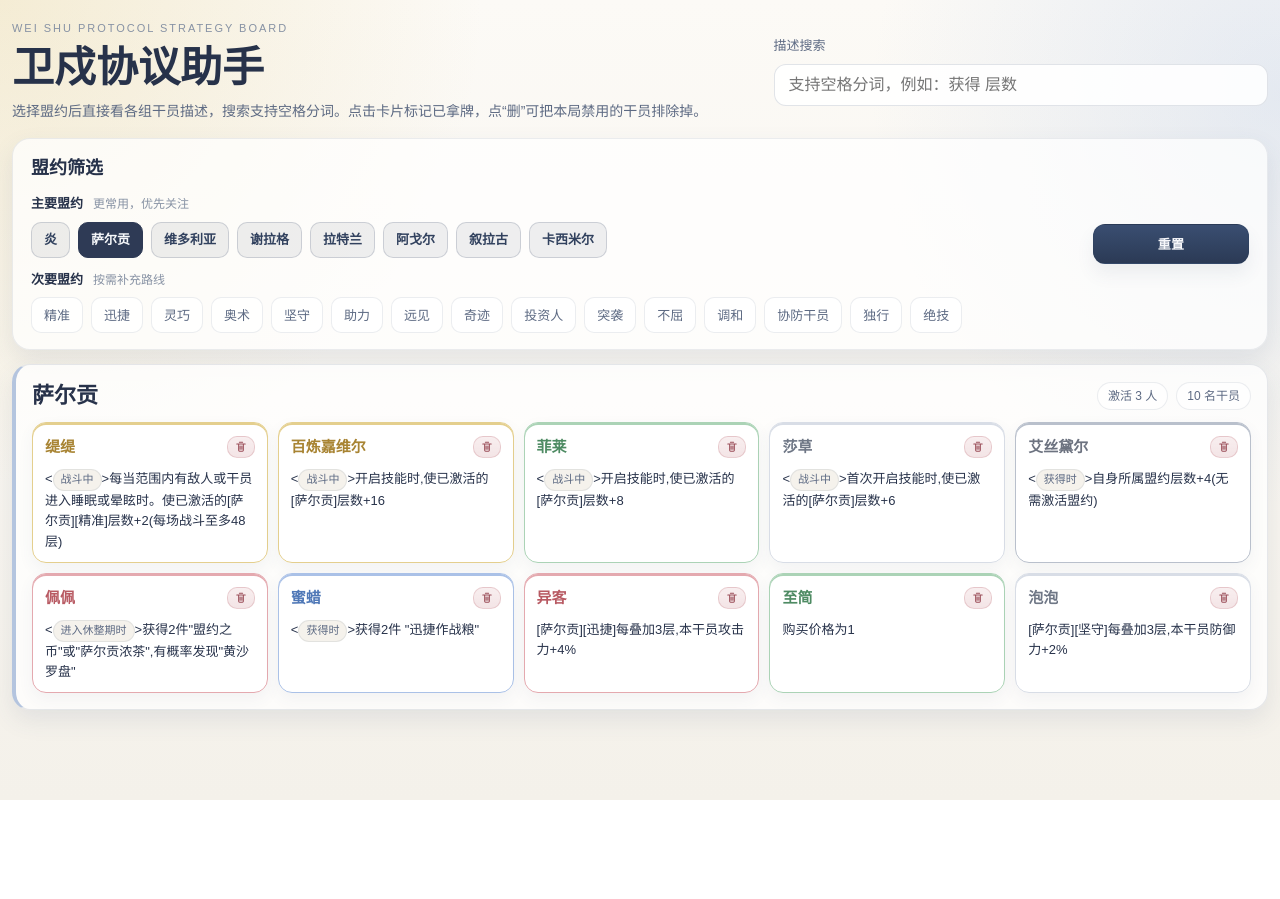
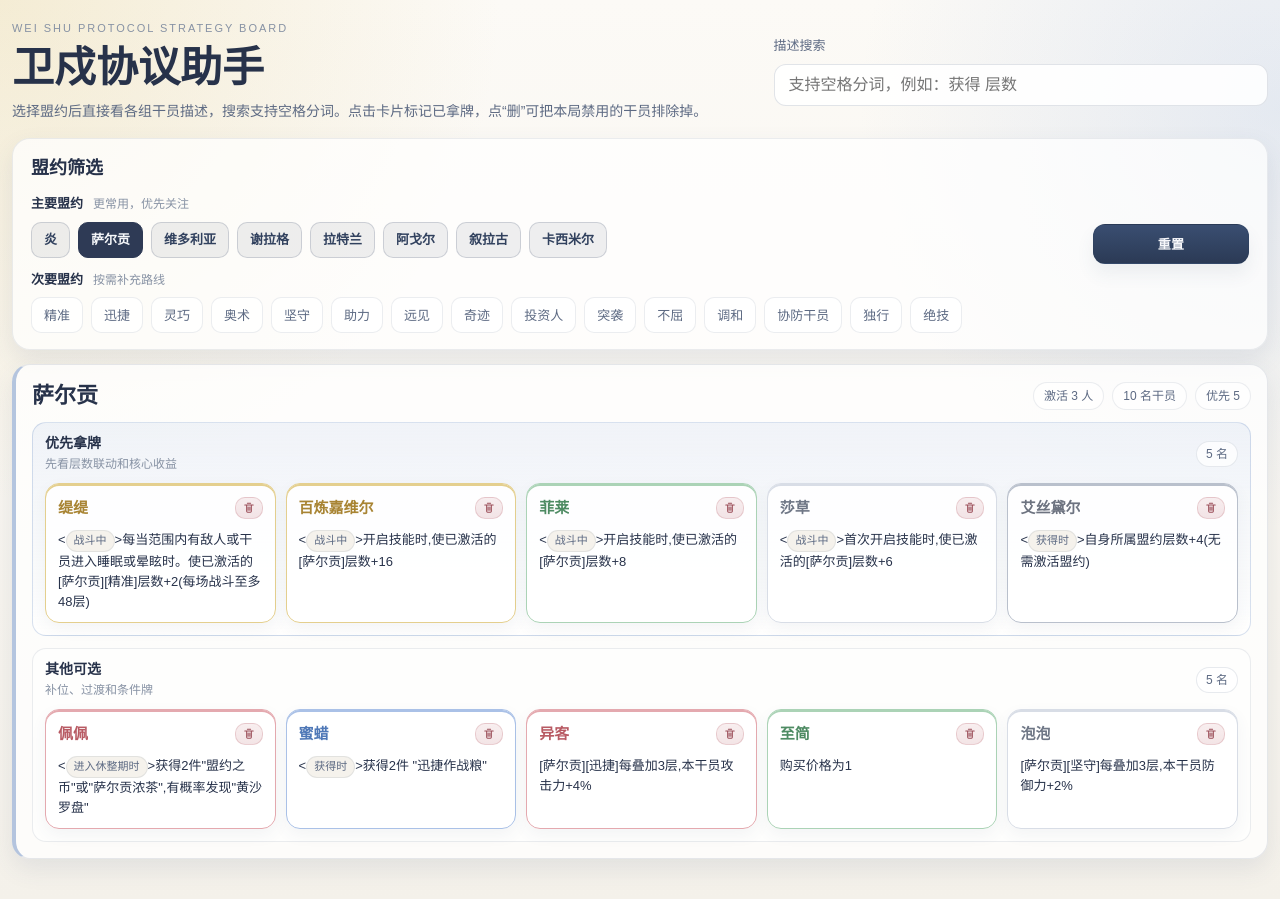
Before and after one commit to llomin/arknights-weishu-tool, a React (Vite) app: page / in a window 1280 px wide. Both pictures are taken after a click on the button "萨尔贡". Before the commit the page ends 800 px from the top, so only its background shows below. Built offline with nearby package versions, Linux system fonts and the light colour scheme.

Commit message:
feat: 优先级分层

```diff
--- a/src/pages/strategy-board/StrategyBoardPage.module.css
+++ b/src/pages/strategy-board/StrategyBoardPage.module.css
@@ -316,6 +316,72 @@
   font-size: 12px;
 }
 
+.prioritySections {
+  display: grid;
+  gap: 12px;
+}
+
+.prioritySection {
+  display: grid;
+  gap: 10px;
+  padding: 12px;
+  border: 1px solid rgba(88, 104, 134, 0.12);
+  border-radius: 14px;
+  background: rgba(255, 255, 255, 0.56);
+}
+
+.prioritySectionPrimary {
+  border-color: rgba(79, 120, 183, 0.22);
+  background: linear-gradient(
+    180deg,
+    rgba(170, 193, 231, 0.16) 0%,
+    rgba(255, 255, 255, 0.72) 100%
+  );
+}
+
+.prioritySectionSecondary {
+  border-color: rgba(88, 104, 134, 0.12);
+  background: rgba(255, 255, 255, 0.5);
+}
+
+.prioritySectionHeader {
+  display: flex;
+  align-items: center;
+  justify-content: space-between;
+  gap: 12px;
+}
+
+.prioritySectionHeading {
+  min-width: 0;
+}
+
+.prioritySectionTitle {
+  margin: 0;
+  color: var(--text-primary);
+  font-size: 14px;
+  line-height: 1.2;
+}
+
+.prioritySectionHint {
+  margin: 4px 0 0;
+  color: var(--text-muted);
+  font-size: 12px;
+  line-height: 1.4;
+}
+
+.prioritySectionCount {
+  display: inline-flex;
+  align-items: center;
+  min-height: 26px;
+  padding: 0 9px;
+  border: 1px solid rgba(88, 104, 134, 0.14);
+  border-radius: 999px;
+  background: rgba(255, 255, 255, 0.76);
+  color: var(--text-secondary);
+  font-size: 12px;
+  white-space: nowrap;
+}
+
 .operatorGrid {
   display: grid;
   grid-template-columns: repeat(auto-fit, minmax(210px, 1fr));
@@ -507,6 +573,11 @@
     align-items: flex-start;
     flex-direction: column;
   }
+
+  .prioritySectionHeader {
+    align-items: flex-start;
+    flex-direction: column;
+  }
 }
 
 @media (max-width: 720px) {
--- a/src/pages/strategy-board/StrategyBoardPage.tsx
+++ b/src/pages/strategy-board/StrategyBoardPage.tsx
@@ -9,6 +9,7 @@ import { operators } from '@/entities/operator/model/normalizeOperators';
 import { useStrategyStore } from '@/features/strategy/model/useStrategyStore';
 import { buildHighlightSegments } from '@/shared/lib/highlightText';
 import { getSearchKeywords } from '@/shared/lib/searchKeywords';
+import type { OperatorEntity } from '@/shared/types/domain';
 import styles from './StrategyBoardPage.module.css';
 
 const tierClassNameMap = {
@@ -19,6 +20,11 @@ const tierClassNameMap = {
   2: styles.tier2,
   1: styles.tier1,
 } as const;
+
+const highPriorityBuckets = new Set<OperatorEntity['priorityBucket']>([
+  'each_and_layers',
+  'layers',
+]);
 
 export function StrategyBoardPage() {
   const selectedCovenantIds = useStrategyStore(
@@ -69,6 +75,102 @@ export function StrategyBoardPage() {
       >
         {covenantName}
       </button>
+    );
+  }
+
+  function renderOperatorCard(covenantId: string, operator: OperatorEntity) {
+    const isPicked = pickedOperatorIdSet.has(operator.id);
+    const traitTagSet = new Set(
+      operator.traitTags.map((tag) => tag.toLocaleLowerCase('zh-CN')),
+    );
+    const highlightKeywords = [
+      ...searchKeywords,
+      ...operator.traitTags.filter((tag) => operator.description.includes(tag)),
+    ];
+    const descriptionSegments = buildHighlightSegments(
+      operator.description,
+      highlightKeywords,
+    );
+
+    return (
+      <article
+        key={`${covenantId}-${operator.id}`}
+        className={clsx(
+          styles.operatorCard,
+          tierClassNameMap[operator.tier],
+          isPicked && styles.operatorCardPicked,
+        )}
+        role="button"
+        tabIndex={0}
+        onClick={() => toggleOperator(operator.id)}
+        onKeyDown={(event) => {
+          if (event.key === 'Enter' || event.key === ' ') {
+            event.preventDefault();
+            toggleOperator(operator.id);
+          }
+        }}
+      >
+        <div className={styles.operatorTopRow}>
+          <div className={styles.operatorIdentity}>
+            <span className={styles.operatorName}>{operator.name}</span>
+          </div>
+
+          <button
+            className={styles.removeButton}
+            type="button"
+            aria-label={`移除 ${operator.name}`}
+            title={`移除 ${operator.name}`}
+            onKeyDown={(event) => event.stopPropagation()}
+            onClick={(event) => {
+              event.stopPropagation();
+              toggleRemovedOperator(operator.id);
+            }}
+          >
+            <svg className={styles.removeIcon} viewBox="0 0 24 24" aria-hidden="true">
+              <path
+                d="M9.25 3.75h5.5M4.75 6.75h14.5M8 6.75v11a1.5 1.5 0 0 0 1.5 1.5h5a1.5 1.5 0 0 0 1.5-1.5v-11M10.5 10.25v5.5M13.5 10.25v5.5"
+                fill="none"
+                stroke="currentColor"
+                strokeWidth="1.8"
+                strokeLinecap="round"
+                strokeLinejoin="round"
+              />
+            </svg>
+          </button>
+        </div>
+
+        <p className={styles.operatorDescription}>
+          {descriptionSegments.map((segment, index) => {
+            const isTraitTagSegment = traitTagSet.has(
+              segment.text.toLocaleLowerCase('zh-CN'),
+            );
+
+            if (isTraitTagSegment) {
+              return (
+                <span
+                  className={styles.operatorTag}
+                  key={`${operator.id}-${index}-${segment.text}`}
+                >
+                  {segment.text}
+                </span>
+              );
+            }
+
+            return segment.highlighted ? (
+              <mark
+                className={styles.descriptionHighlight}
+                key={`${operator.id}-${index}-${segment.text}`}
+              >
+                {segment.text}
+              </mark>
+            ) : (
+              <span key={`${operator.id}-${index}-${segment.text}`}>
+                {segment.text}
+              </span>
+            );
+          })}
+        </p>
+      </article>
     );
   }
 
@@ -166,7 +268,31 @@ export function StrategyBoardPage() {
         </section>
       ) : (
         <section className={styles.groupStack}>
-          {groups.map((group) => (
+          {groups.map((group) => {
+            const priorityOperators = group.operators.filter((operator) =>
+              highPriorityBuckets.has(operator.priorityBucket),
+            );
+            const otherOperators = group.operators.filter(
+              (operator) => !highPriorityBuckets.has(operator.priorityBucket),
+            );
+            const operatorSections = [
+              {
+                key: 'priority',
+                title: '优先拿牌',
+                hint: '先看层数联动和核心收益',
+                operators: priorityOperators,
+                className: styles.prioritySectionPrimary,
+              },
+              {
+                key: 'other',
+                title: '其他可选',
+                hint: '补位、过渡和条件牌',
+                operators: otherOperators,
+                className: styles.prioritySectionSecondary,
+              },
+            ].filter((section) => section.operators.length > 0);
+
+            return (
               <article className={styles.groupPanel} key={group.covenantId}>
                 <header className={styles.groupHeader}>
                   <h2 className={styles.groupTitle}>{group.covenantName}</h2>
@@ -177,114 +303,41 @@ export function StrategyBoardPage() {
                     <span className={styles.groupMetaItem}>
                       {group.operators.length} 名干员
                     </span>
+                    {priorityOperators.length > 0 ? (
+                      <span className={styles.groupMetaItem}>
+                        优先 {priorityOperators.length}
+                      </span>
+                    ) : null}
                   </div>
                 </header>
 
+                <div className={styles.prioritySections}>
+                  {operatorSections.map((section) => (
+                    <section
+                      className={clsx(styles.prioritySection, section.className)}
+                      key={`${group.covenantId}-${section.key}`}
+                    >
+                      <header className={styles.prioritySectionHeader}>
+                        <div className={styles.prioritySectionHeading}>
+                          <h3 className={styles.prioritySectionTitle}>{section.title}</h3>
+                          <p className={styles.prioritySectionHint}>{section.hint}</p>
+                        </div>
+                        <span className={styles.prioritySectionCount}>
+                          {section.operators.length} 名
+                        </span>
+                      </header>
+
                       <div className={styles.operatorGrid}>
-                {group.operators.map((operator) => {
-                  const isPicked = pickedOperatorIdSet.has(operator.id);
-                  const traitTagSet = new Set(
-                    operator.traitTags.map((tag) => tag.toLocaleLowerCase('zh-CN')),
-                  );
-                  const highlightKeywords = [
-                    ...searchKeywords,
-                    ...operator.traitTags.filter((tag) =>
-                      operator.description.includes(tag),
-                    ),
-                  ];
-                  const descriptionSegments = buildHighlightSegments(
-                    operator.description,
-                    highlightKeywords,
-                  );
-
-                  return (
-                    <article
-                      key={`${group.covenantId}-${operator.id}`}
-                      className={clsx(
-                        styles.operatorCard,
-                        tierClassNameMap[operator.tier],
-                        isPicked && styles.operatorCardPicked,
+                        {section.operators.map((operator) =>
+                          renderOperatorCard(group.covenantId, operator),
                         )}
-                      role="button"
-                      tabIndex={0}
-                      onClick={() => toggleOperator(operator.id)}
-                      onKeyDown={(event) => {
-                        if (event.key === 'Enter' || event.key === ' ') {
-                          event.preventDefault();
-                          toggleOperator(operator.id);
-                        }
-                      }}
-                    >
-                      <div className={styles.operatorTopRow}>
-                        <div className={styles.operatorIdentity}>
-                          <span className={styles.operatorName}>{operator.name}</span>
                       </div>
-
-                        <button
-                          className={styles.removeButton}
-                          type="button"
-                          aria-label={`移除 ${operator.name}`}
-                          title={`移除 ${operator.name}`}
-                          onKeyDown={(event) => event.stopPropagation()}
-                          onClick={(event) => {
-                            event.stopPropagation();
-                            toggleRemovedOperator(operator.id);
-                          }}
-                        >
-                          <svg
-                            className={styles.removeIcon}
-                            viewBox="0 0 24 24"
-                            aria-hidden="true"
-                          >
-                            <path
-                              d="M9.25 3.75h5.5M4.75 6.75h14.5M8 6.75v11a1.5 1.5 0 0 0 1.5 1.5h5a1.5 1.5 0 0 0 1.5-1.5v-11M10.5 10.25v5.5M13.5 10.25v5.5"
-                              fill="none"
-                              stroke="currentColor"
-                              strokeWidth="1.8"
-                              strokeLinecap="round"
-                              strokeLinejoin="round"
-                            />
-                          </svg>
-                        </button>
+                    </section>
+                  ))}
                 </div>
-
-                      <p className={styles.operatorDescription}>
-                        {descriptionSegments.map((segment, index) => {
-                          const isTraitTagSegment = traitTagSet.has(
-                            segment.text.toLocaleLowerCase('zh-CN'),
-                          );
-
-                          if (isTraitTagSegment) {
-                            return (
-                              <span
-                                className={styles.operatorTag}
-                                key={`${operator.id}-${index}-${segment.text}`}
-                              >
-                                {segment.text}
-                              </span>
-                            );
-                          }
-
-                          return segment.highlighted ? (
-                            <mark
-                              className={styles.descriptionHighlight}
-                              key={`${operator.id}-${index}-${segment.text}`}
-                            >
-                              {segment.text}
-                            </mark>
-                          ) : (
-                            <span key={`${operator.id}-${index}-${segment.text}`}>
-                              {segment.text}
-                            </span>
-                          );
-                        })}
-                      </p>
               </article>
             );
           })}
-              </div>
-            </article>
-          ))}
         </section>
       )}
     </main>
```
Lines whose indentation alone changed are shown as unchanged.
